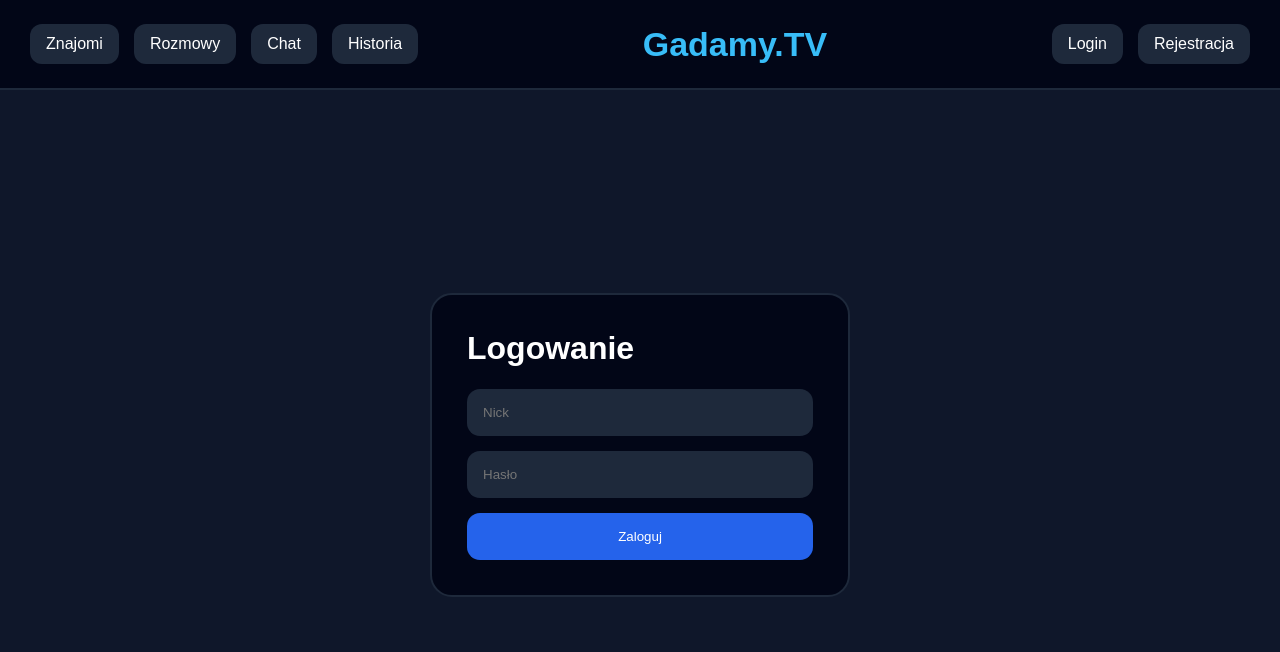
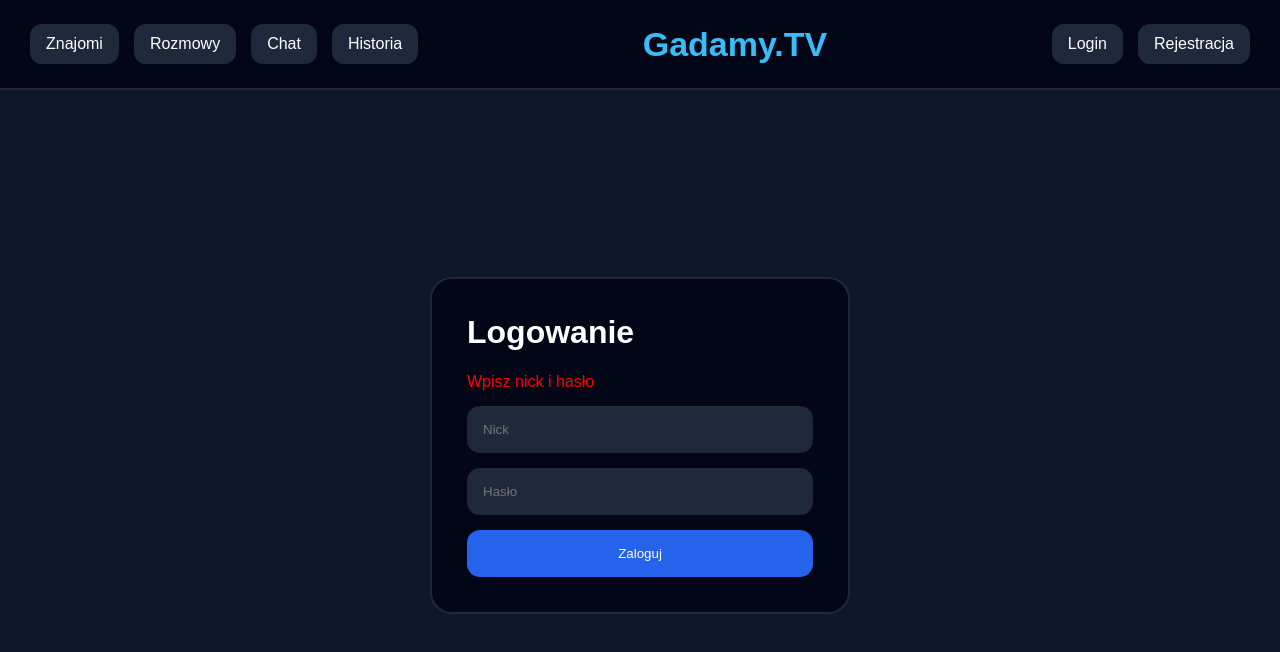
Before and after one commit to marcelulbrych7-alt/GadamyTv, a React (Vite) app in the folder client/: page /login in a window 1280 px wide. Both pictures are taken after a click on the button "Zaloguj". Shown: the top 652 px of the page. Built offline with nearby package versions, Linux system fonts and the light colour scheme; no server answers.

Commit message:
fix login crash

```diff
--- a/client/src/pages/Login.jsx
+++ b/client/src/pages/Login.jsx
@@ -2,41 +2,64 @@ import { useState } from "react";
 import { useNavigate } from "react-router-dom";
 import { connectSocket } from "../socket/socket";
 
-const API = `http://${window.location.hostname}:5000`;
+const API = "https://gadamytv-backend.onrender.com";
 
 function Login() {
   const navigate = useNavigate();
 
   const [nick, setNick] = useState("");
   const [password, setPassword] = useState("");
+  const [error, setError] = useState("");
 
   const login = async () => {
+    setError("");
+
+    if (!nick || !password) {
+      setError("Wpisz nick i hasło");
+      return;
+    }
+
+    try {
       const res = await fetch(`${API}/api/login`, {
         method: "POST",
         headers: {
           "Content-Type": "application/json"
         },
-      body: JSON.stringify({ nick, password })
+        body: JSON.stringify({
+          nick,
+          password
+        })
       });
 
       const data = await res.json();
 
       if (!res.ok) {
-      alert(data.message);
+        setError(data.message || "Błąd logowania");
         return;
       }
 
       localStorage.setItem("token", data.token);
       localStorage.setItem("user", JSON.stringify(data.user));
+
       connectSocket();
+
       navigate("/");
-    window.location.reload();
+    } catch (err) {
+      console.log(err);
+      setError("Nie można połączyć się z serwerem");
+    }
   };
 
   return (
     <div className="authPage">
       <div className="authBox">
         <h1>Logowanie</h1>
+
+        {error && (
+          <p style={{ color: "red", marginBottom: "15px" }}>
+            {error}
+          </p>
+        )}
 
         <input
           placeholder="Nick"
@@ -51,7 +74,9 @@ function Login() {
           onChange={e => setPassword(e.target.value)}
         />
 
-        <button onClick={login}>Zaloguj</button>
+        <button onClick={login}>
+          Zaloguj
+        </button>
       </div>
     </div>
   );
```
Lines whose indentation alone changed are shown as unchanged.
